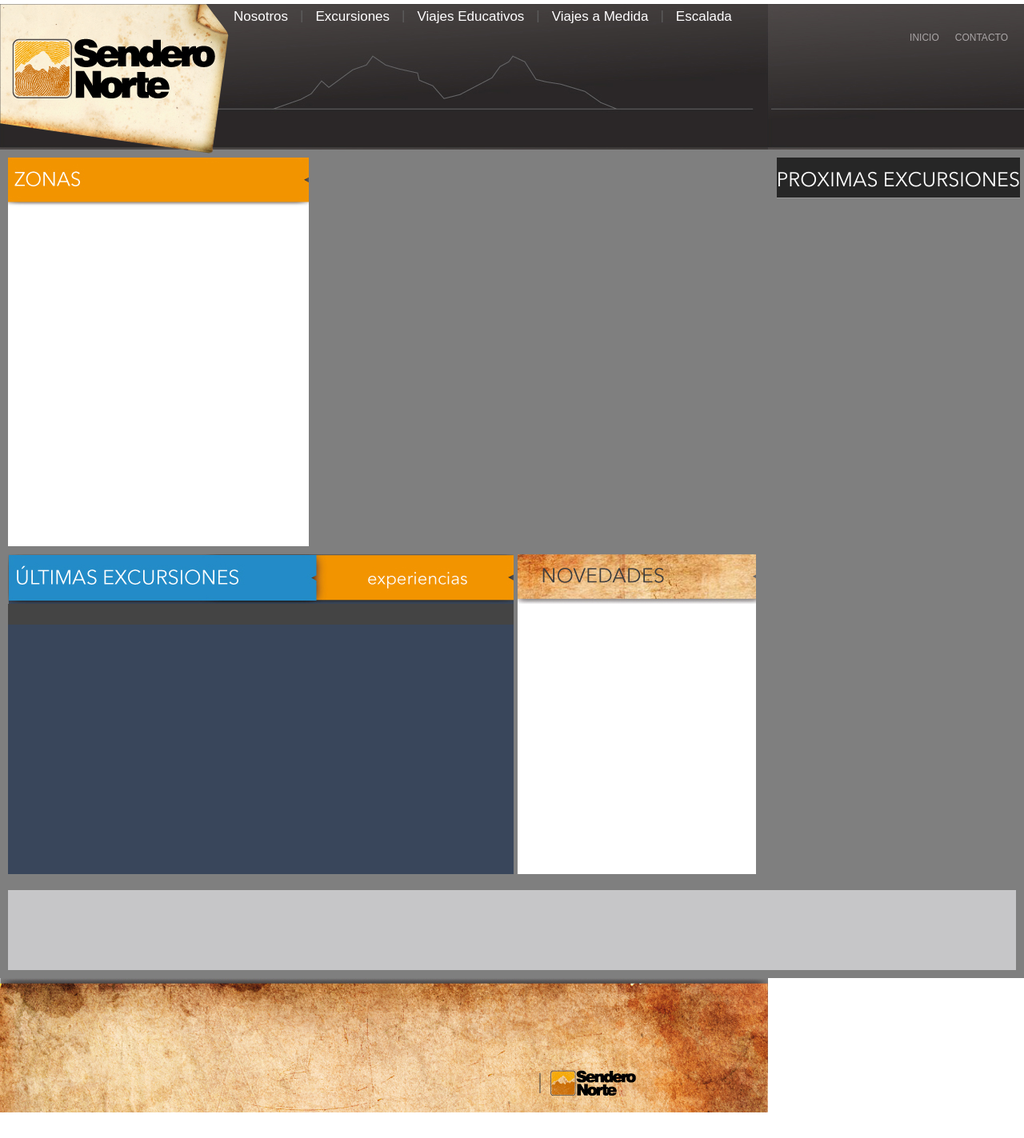
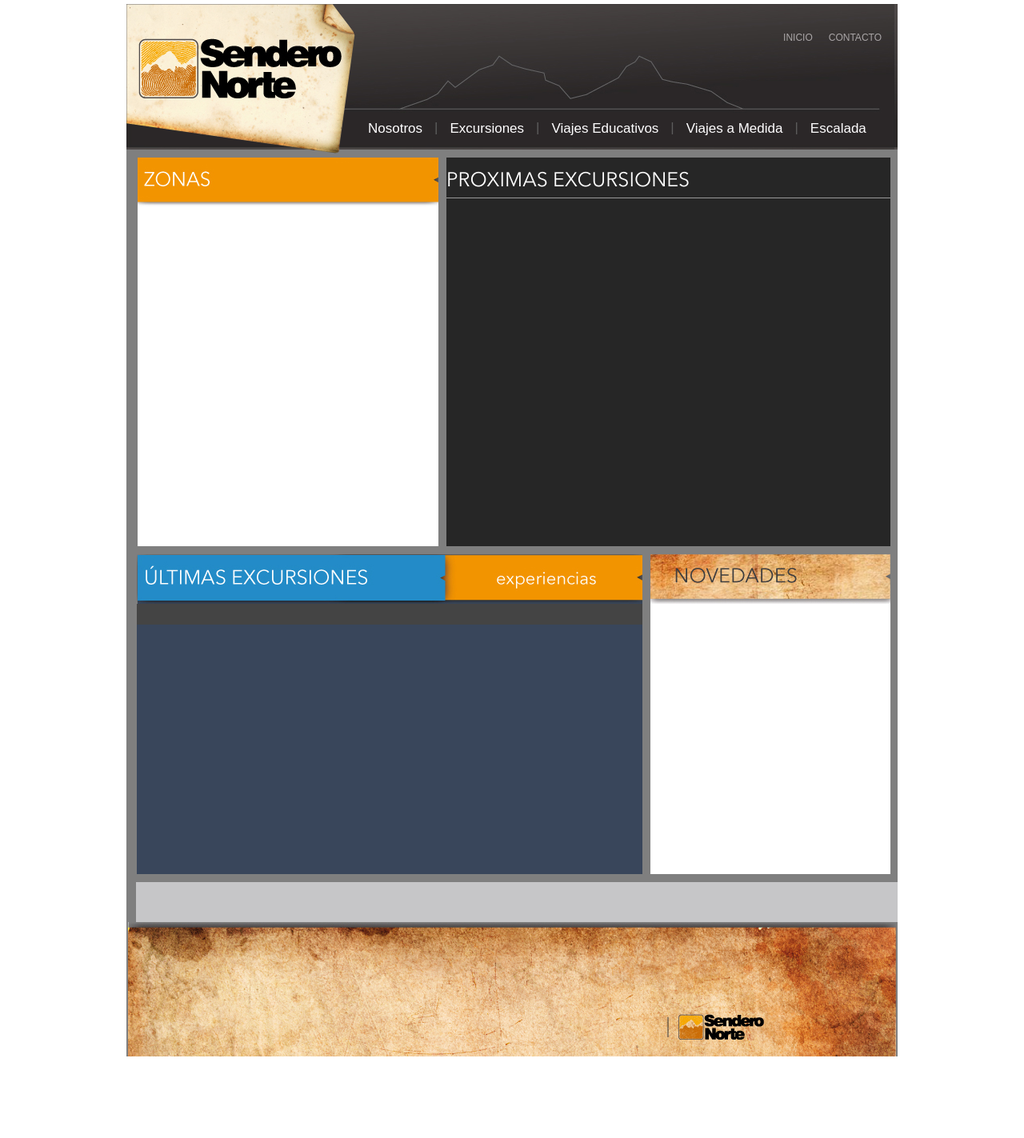
Before and after one commit to monetti/senderonorte, a Django app: template templates/index.html in a window 1280 px wide. Shown: the whole page at 80% size. After the commit the page ends 1321 px from the top, so only its background shows below. Run offline with Django 3.2, Linux system fonts and the light colour scheme; the template is opened without the code that fills it, so the values that code supplies are empty; parts of the project's set-up code (start-up, migrations or seed data) failed here and were passed over.

Commit message:
refactorizando index.html

```diff
--- a/media/css/style.css
+++ b/media/css/style.css
@@ -7,7 +7,8 @@ body {
     margin:auto;
     padding-top:5px;
     font: 13px 'Arial', sans-serif;
-    width:80%, -moz-fit-content;
+    width:964px;
+
 }
 
 hr {
@@ -61,10 +62,10 @@ header, footer, article, section{
 }
 
 #menu {
-
-   width:650px;
-   padding:1px;
-   float:left;
+    position:absolute;
+    left:455px;
+    top:146px;
+    float:left;
 
 }
 
@@ -111,14 +112,23 @@ header, footer, article, section{
 }
 
 #footer {
+    margin:auto;
+    width:964px;
+    background-color:#7F7F7F;
+}
+
+#logo_footer {
     background:url(/media/img/footer.jpg) no-repeat;
-    height:200px;
+    height:168px;
+    margin-left:2px;
+
 }
 
 #zonas {
     background-color:#FFFFFF;
     height:486px;
     width:376px;
+    margin-left:4px;
 }
 
 #logo_zonas {
@@ -143,11 +153,13 @@ header, footer, article, section{
 #news {
     height:400px;
     background:white;
+    width:300px;
  }
 
 #logo_news {
     background:url(/media/img/novedades.jpg) no-repeat;
     height:62px;
+    width:300px;
 }
 
 #logo_lastexc {
@@ -164,17 +176,25 @@ header, footer, article, section{
 #publicity {
     margin:auto;
     background:#7F7F7F;
-    padding:10px;
+    width:964px;
 }
 
 #logo_publicity {
-    height:100px;
+    height:50px;
     background-color:#C6C6C8;
+    margin-left:12px;
+
+    width:952px;
+
 }
 
 #news_exc {
     color: #FFF;
     background:#262626;
+    margin-right:4px;
+    height:486px;
+
+
 
 }
 #news_exc h1 {
@@ -216,10 +236,6 @@ header, footer, article, section{
 
 }
 
-#main .rightCol {
-
-}
-
 #news_exc p {
     font-family:'Arial', sans-serif;
     font-weight: normal;
@@ -232,3 +248,19 @@ header, footer, article, section{
     font-size:10pt;
 
 }
+
+#main .leftCol {
+
+}
+
+#secondary .rightCol {
+    margin-left:5px;
+}
+
+#main .rightCol {
+    width:559px;
+}
+
+#secondary .leftCol {
+    margin-left:3px;
+}
--- a/templates/index.html
+++ b/templates/index.html
@@ -122,7 +122,8 @@
         </div>
         <!-- END OF BODY SECTION -->
         <div id="footer">
-
+            <div id="logo_footer">
+            </div>
         </div>
         <!-- END OF FOOTER SECTION -->
     </div>
```
